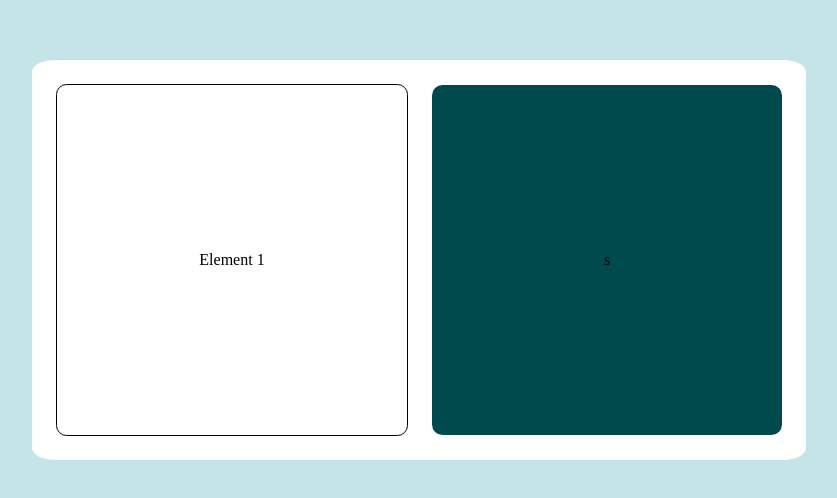
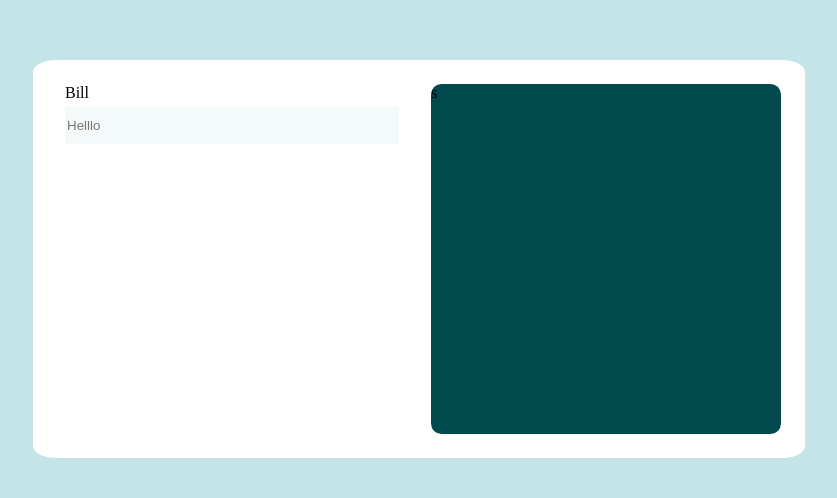
Before and after one commit to FlorinDobinciuc/tip-calculator, a React (Create React App) app in the folder tip-calculator/: page / in a window 1280 px wide. Shown: the part 156-654 px from the top of the page, without its empty margins (221-1058 px from the left). Built offline with nearby package versions, Linux system fonts and the light colour scheme.

Commit message:
Add Bill and another component

```diff
--- a/tip-calculator/src/App.js
+++ b/tip-calculator/src/App.js
@@ -1,9 +1,10 @@
 import Reset from "./components/Reset";
+import Bill from "./components/Bill";
 
 function App() {
   return (
     <div className="container">
-      <div className="element1">Element 1</div>
+      <Bill />
       <Reset />
     </div>
   );
--- /dev/null
+++ b/tip-calculator/src/components/Bill.jsx
@@ -0,0 +1,9 @@
+import Input from "./Input";
+
+function Bill() {
+    return <div className="bill">
+        <Input />
+    </div>
+}
+
+export default Bill;
--- /dev/null
+++ b/tip-calculator/src/components/Input.jsx
@@ -0,0 +1,8 @@
+function Input() {
+    return <div className="input">
+        <label htmlFor="input">Bill</label>
+        <input type="text" className="text-input" placeholder="Helllo" />
+    </div>
+}
+
+export default Input;
--- a/tip-calculator/src/index.css
+++ b/tip-calculator/src/index.css
@@ -18,12 +18,10 @@ html {
 }
 
 /* Big components */
-.element1, .reset {
+.bill, .reset {
   width: 350px;
   height: 350px;
   display: flex;
-  justify-content: center;
-  align-items: center;
   border-radius: 3%;
 }
 
@@ -32,7 +30,26 @@ html {
   background-color: hsl(183, 100%, 15%);
 }
 
-.element1 {
-  border: 1px solid black;
+/* Bill component */
+.bill {
+  /* border: 1px solid black; */
   margin-right: 1.5rem;
 }
+
+/* Input component */
+.input {
+  display: flex;
+  flex-direction: column;
+  padding-left: 0.5rem;
+}
+
+label {
+  padding-bottom: 5px;
+}
+
+.text-input {
+  background-color: hsl(189, 41%, 97%);
+  width: 330px;
+  height: 35px;
+  border: none;
+}
```
